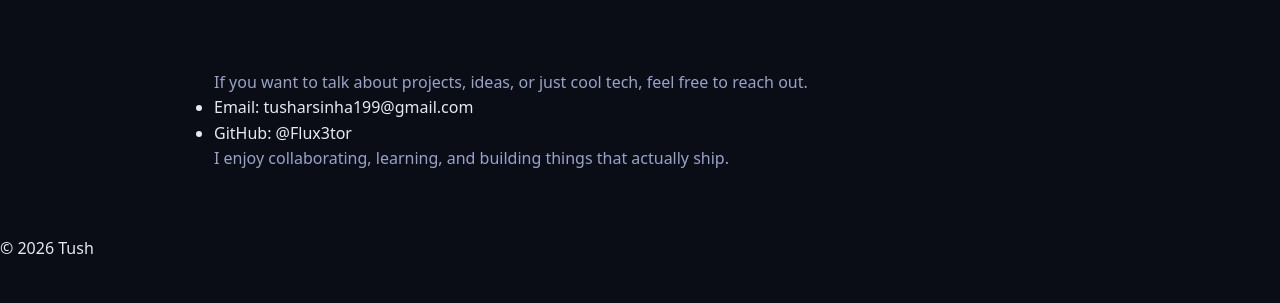
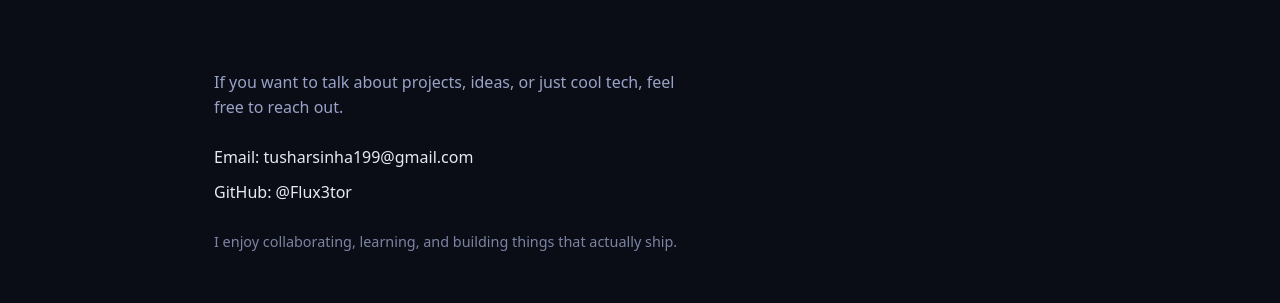
Before and after one commit to Flux3tor/flux3tor.github.io, a plain HTML site: page index.html in a window 1280 px wide. Shown: the part 1910-2213 px from the top of the page. Before the commit the page ends 2172 px from the top, so only its background shows below. Drawn offline with Linux system fonts and the light colour scheme.

Commit message:
Update sections.css

```diff
--- a/css/sections.css
+++ b/css/sections.css
@@ -209,3 +209,25 @@
   margin-top: 0.4rem;
   color: var(--muted);
 }
+
+.contact-intro {
+  max-width: 480px;
+  color: var(--muted);
+  margin-bottom: 1.5rem;
+}
+
+.contact-list {
+  list-style: none;
+  padding: 0;
+}
+
+.contact-list li {
+  margin-bottom: 0.6rem;
+}
+
+.contact-note {
+  margin-top: 1.5rem;
+  font-size: 0.9rem;
+  color: var(--muted);
+  opacity: 0.8;
+}
```
